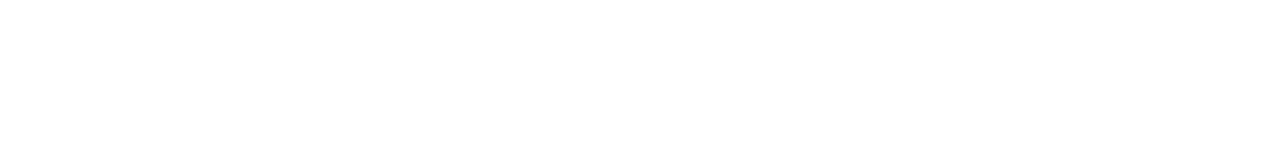
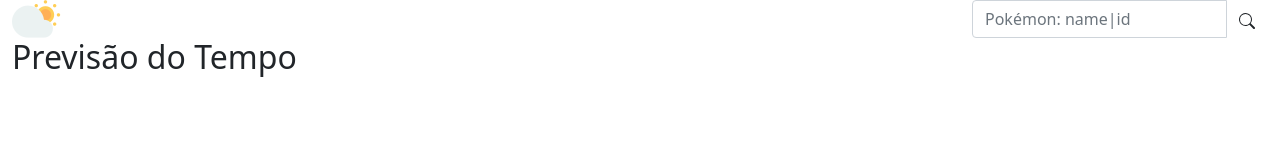
Before and after one commit to ffernandes2021/p2, a plain HTML site: page p2/index.html in a window 1280 px wide. Drawn offline with Linux system fonts and the light colour scheme.

Commit message:
full-commit

```diff
--- a/p2/index.html
+++ b/p2/index.html
@@ -8,7 +8,33 @@
     <link href="assets/css/style.css" rel="stylesheet">
     <link href="assets/image/favicon.png" rel="icon" type="image/png">
   </head>
-  <body>
+  <!-- cria o CONTAINER -->
+  <body class="container-fluid">
+    <!-- cria a LINHA 1 -->
+    <div class="row">
+      <!-- cria a COLUNA 1 -->
+      <div class="col-lg-9 col-md-8 col-sm-6 col-12">
+        <img alt="" src="assets/image/favicon.png">
+        <h2>Previsão do Tempo</h2>
+      </div>
+      <!-- cria a COLUNA 2 -->
+      <div class="col-lg-3 col-md-4 col-sm-6 col-12">
+        <!-- Bootstrap Component: Input Group -->
+        <div class="input-group">
+          <input class="form-control" placeholder="Pokémon: name|id" type="text">
+          <span class="input-group-btn">
+            <button class="btn" type="button">
+              <!-- Bootstrap Icon (SVG code): Search -->
+              <svg xmlns="http://www.w3.org/2000/svg" width="16" height="16" fill="currentColor" class="bi bi-search" viewBox="0 0 16 16">
+                <path d="M11.742 10.344a6.5 6.5 0 1 0-1.397 1.398h-.001c.03.04.062.078.098.115l3.85 3.85a1 1 0 0 0 1.415-1.414l-3.85-3.85a1.007 1.007 0 0 0-.115-.1zM12 6.5a5.5 5.5 0 1 1-11 0 5.5 5.5 0 0 1 11 0z"/>
+              </svg>
+            </button>
+          </span>
+        </div>
+      </div>
+    </div>
+    <!-- cria a LINHA 2 -->
+    <div class="row"></div>
     <script src="assets/js/jquery-3.6.0.min.js"></script>
     <script src="assets/js/bootstrap.min.js"></script>
     <script src="assets/js/script.js"></script>
```
